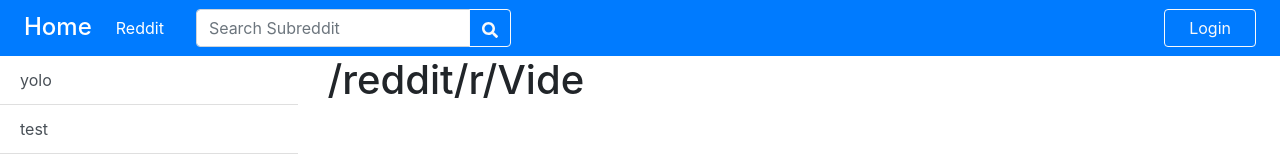
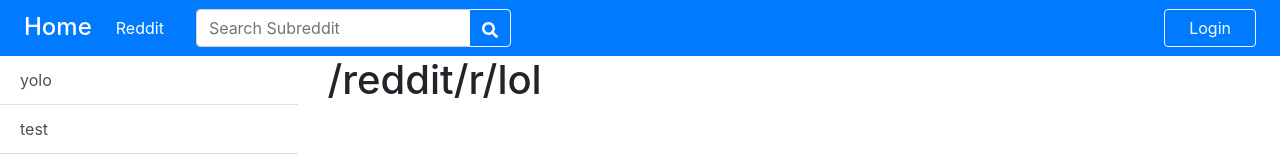
Before and after one commit to BOISSARD/test-next-graphql, a Next.js app in the folder app/: page /reddit/r/lol in a window 1280 px wide. Shown: the top 160 px of the page. Built offline with nearby package versions, Linux system fonts and the light colour scheme.

Commit message:
Modification du rendu des enfants en forçant la recréation du parent avec la props "key"

```diff
--- a/app/pages/reddit/r/[sub].js
+++ b/app/pages/reddit/r/[sub].js
@@ -1,14 +1,18 @@
-//import Router from 'next/router'
 import { useRouter } from 'next/router'
+
 import RedditLayout from '../../../layout/reddit'
+import Master from "../../../components/master";
+
+import Row from 'react-bootstrap/Row'
+import Col from 'react-bootstrap/Col'
+import Button from 'react-bootstrap/Button';
 
 export default class Subreddit extends React.Component {
 
     constructor(props) {
         super(props);
         this.state = {
-            //sub: props.sub
-            sub: "Vide"
+            sub: props.sub,
         }
         console.log("Subreddit", props, this.state)
     }
@@ -25,11 +29,8 @@ export default class Subreddit extends React.Component {
 
     render() {
         return (
-            <RedditLayout>
-                <h1 className="title">
-                    /reddit/r/{this.state.sub}
-                    {/* {this.state.sub} */}
-                </h1>
+            <RedditLayout key={this.state.sub}>
+                <h1 className="title">/reddit/r/{this.state.sub}</h1>
             </RedditLayout>
         )
     }
```
